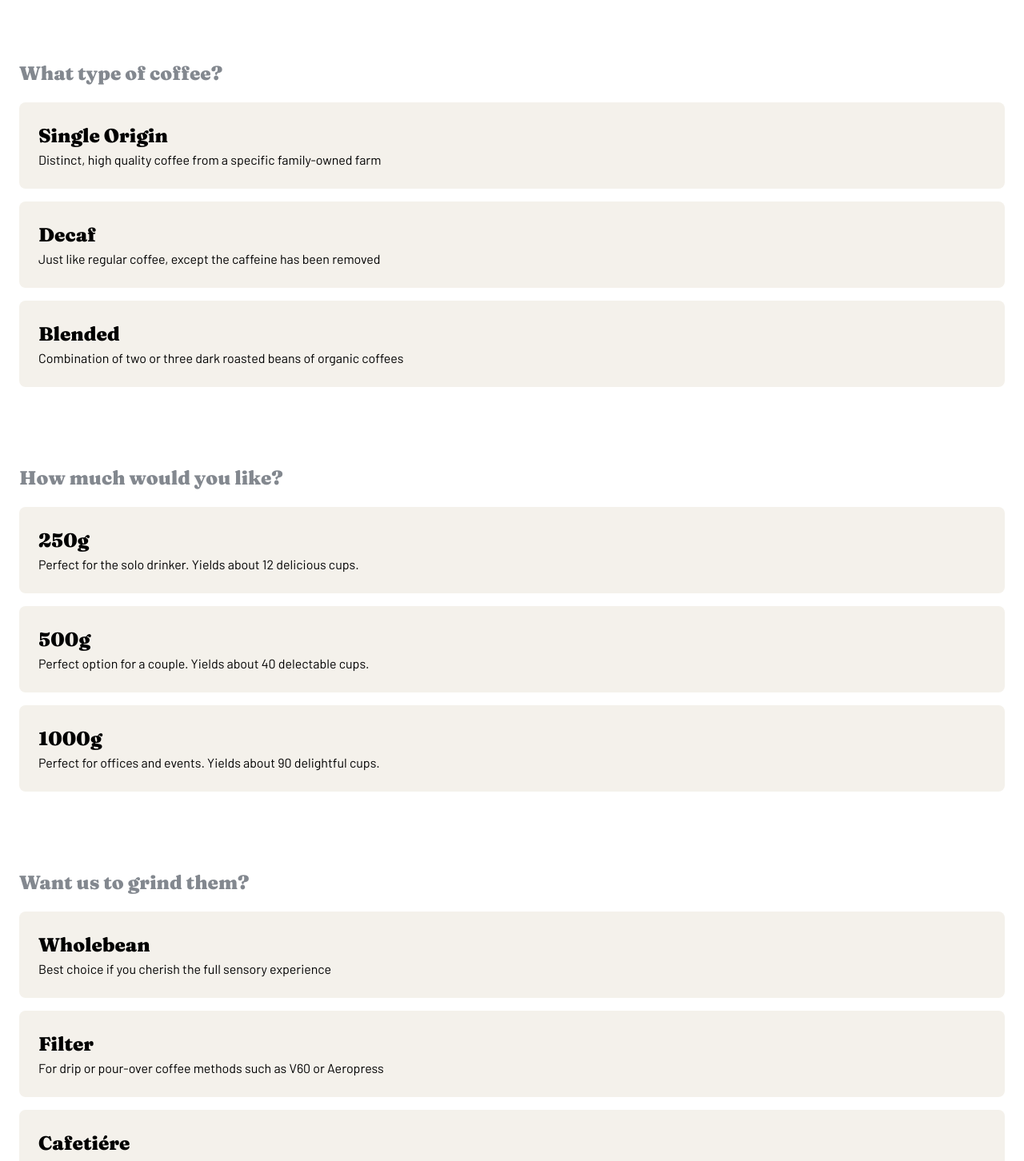
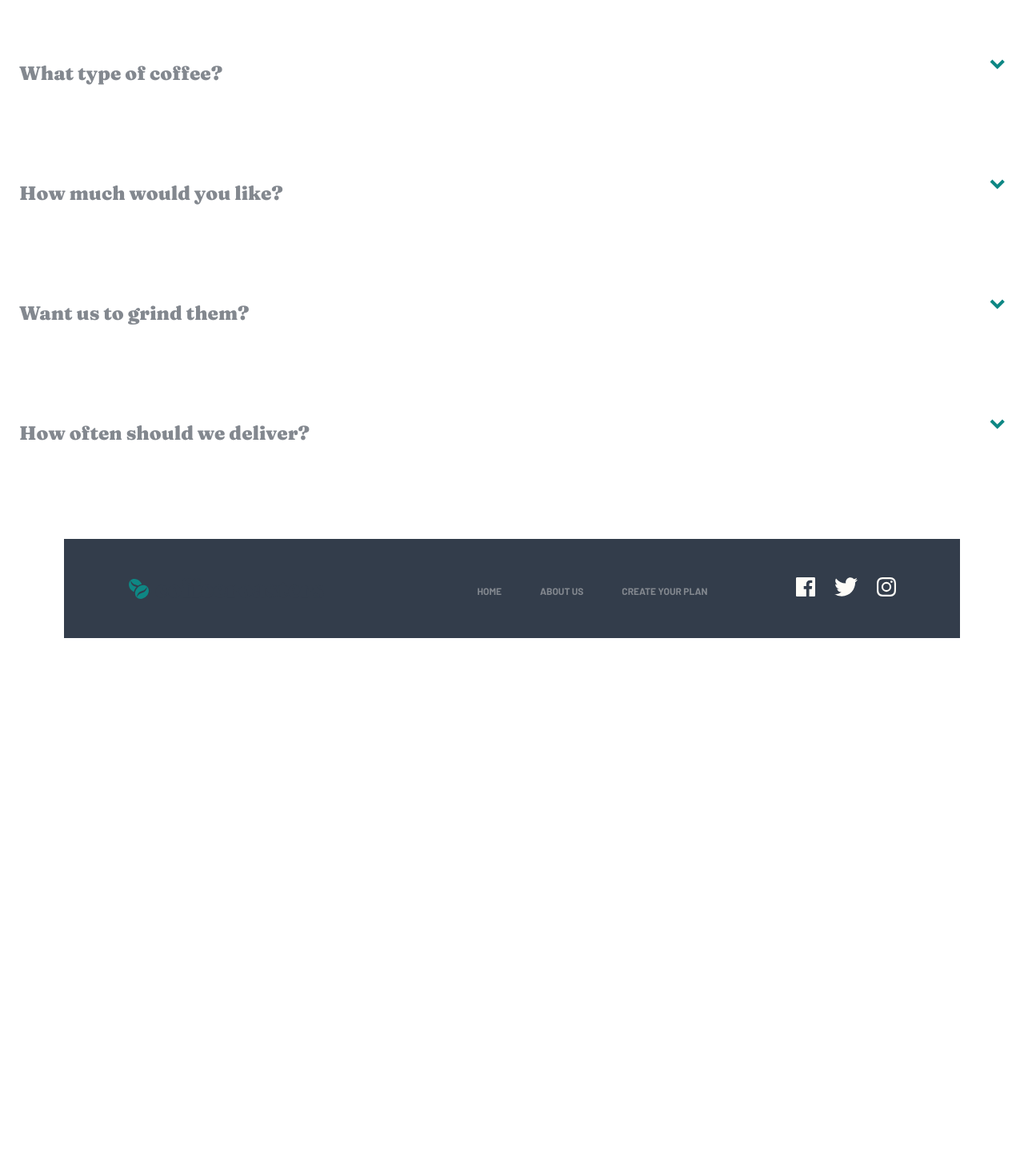
Before and after one commit to AnnaKus5/CoffeeRoasters, a React (Vite) app: page /subscription in a window 1280 px wide. Shown: the part 1260-2712 px from the top of the page at 80% size. After the commit the page ends 2106 px from the top, so only its background shows below. Built offline with nearby package versions, Linux system fonts and the light colour scheme.

Commit message:
Add select preferences functionality

```diff
--- a/src/components/SelectBox.jsx
+++ b/src/components/SelectBox.jsx
@@ -1,8 +1,22 @@
-export default function SelectBox ({header, description}) {
+export default function SelectBox ({header, description, active, id, setSelectOptionsState}) {
+
+    function handleClick(e) {
+        const id = e.target.getAttribute("data-id")
+        setSelectOptionsState(() => {
+            const newState = {
+                1: false,
+                2: false,
+                3: false
+            }
+            newState[id] = true
+            return newState
+        })
+    }
+
     return (
-        <div className="mb-4 px-6 py-6 bg-lightGrey rounded-lg">
-            <h3 className="font-serif text-lg">{header}</h3>
-            <p>{description}</p>
+        <div onClick={(e) => handleClick(e)} data-id={id} className={`mb-4 px-6 py-6 rounded-lg ${active ? '' : 'hover:bg-paleOrange'} ${active ? 'bg-darkCyan' : 'bg-lightGrey'}`}>
+            <h3 data-id={id} className="font-serif text-lg">{header}</h3>
+            <p data-id={id}>{description}</p>
         </div>
     )
 }
--- a/src/components/SelectSection.jsx
+++ b/src/components/SelectSection.jsx
@@ -1,20 +1,40 @@
+import { useState } from "react"
 import SelectBox from "./SelectBox"
 
-export default function SelectSection ({name, active, header, options}) {
+export default function SelectSection ({name, active, header, options, setActiveSelection}) {
+
+    const [selectOptionsState, setSelectOptionsState] = useState({
+        1: false,
+        2: false,
+        3: false
+    })
+
+
+    function handleActiveSelect() {
+        setActiveSelection(prev => {
+            return {
+                ...prev,
+                [name]: !prev[name]
+            }
+        })
+    }
+
+    const arrow = (<svg onClick={handleActiveSelect} width="19" height="13" xmlns="http://www.w3.org/2000/svg"><path d="M15.949.586l2.828 2.828-9.096 9.096L.586 3.414 3.414.586l6.267 6.267z" fill="#0E8784" fillRule="nonzero"/></svg>)
+    const reverseArrow = (<svg onClick={handleActiveSelect} width="19" height="13" className="block, rotate-180"  xmlns="http://www.w3.org/2000/svg"><path d="M15.949.586l2.828 2.828-9.096 9.096L.586 3.414 3.414.586l6.267 6.267z" fill="#0E8784" fillRule="nonzero"/></svg>)
 
     const content = options.map(box => {
         return (
-            <SelectBox key={box.name} header={box.header} description={box.description} />
+            <SelectBox key={box.header} header={box.header} description={box.description} id={box.id} setSelectOptionsState={setSelectOptionsState} active={selectOptionsState[box.id]} />
         )
     })
 
     return (
         <div className="mx-6 mb-24">
-            <div className="flex">
+            <div className="flex justify-between">
             <h2 className="mb-[18px] font-serif text-grey text-lg">{header}</h2>
-            {active ? <img src="../../public/images/plan/desktop/icon-arrow.svg" /> : <img />}
+            {active ? reverseArrow : arrow}
             </div>
-            {content}
+            {active ? content : ""}
         </div>
     )
 }
--- a/src/components/SubscriptionConfiguration.jsx
+++ b/src/components/SubscriptionConfiguration.jsx
@@ -1,23 +1,28 @@
+import { useState } from "react"
 import SelectSection from "./SelectSection"
 import SubscriptionHero from "./SubscriptionHero"
 
 export default function SubscriptionConfiguration() {
 
-    const userState = {
+    const [userPreferences, setUserPreferences] = useState(
+        {
             preferences: "",
             bean: "",
             quantity: "",
             grind: "",
             deliveries: ""
         }
+    )
 
-    const activeSelection = {
+    const [activeSelection, setActiveSelection] = useState(
+        {
             preferences: true,
             bean: false,
             quantity: false,
             grind: false,
             deliveries: false
         }
+    )
 
     const content = [
         {
@@ -25,9 +30,9 @@ export default function SubscriptionConfiguration() {
             active: activeSelection.preferences,
             header: "How do you drink your coffee?",
             options: [
-                { header: "Capsule", description: "Compatible with Nespresso systems and similar brewers" },
-                { header: "Filter", description: "For pour over or drip methods like Aeropress, Chemex, and V60" },
-                { header: "Espresso", description: "Dense and finely ground beans for an intense, flavorful experience" }
+                { id: 1, header: "Capsule", description: "Compatible with Nespresso systems and similar brewers" },
+                { id: 2, header: "Filter", description: "For pour over or drip methods like Aeropress, Chemex, and V60" },
+                { id: 3, header: "Espresso", description: "Dense and finely ground beans for an intense, flavorful experience" }
             ]
         },
         {
@@ -35,42 +40,46 @@ export default function SubscriptionConfiguration() {
             active: activeSelection.bean,
             header: "What type of coffee?",
             options: [
-                { header: "Single Origin", description: "Distinct, high quality coffee from a specific family-owned farm" },
-                { header: "Decaf", description: "Just like regular coffee, except the caffeine has been removed" },
-                { header: "Blended", description: "Combination of two or three dark roasted beans of organic coffees" }
-            ]        },
+                { id: 1, header: "Single Origin", description: "Distinct, high quality coffee from a specific family-owned farm" },
+                { id: 2, header: "Decaf", description: "Just like regular coffee, except the caffeine has been removed" },
+                { id: 3, header: "Blended", description: "Combination of two or three dark roasted beans of organic coffees" }
+            ]
+        },
         {
             name: "quantity",
             active: activeSelection.quantity,
             header: "How much would you like?",
             options: [
-                { header: "250g", description: "Perfect for the solo drinker. Yields about 12 delicious cups." },
-                { header: "500g", description: "Perfect option for a couple. Yields about 40 delectable cups." },
-                { header: "1000g", description: "Perfect for offices and events. Yields about 90 delightful cups." }
-            ]        },
+                { id: 1, header: "250g", description: "Perfect for the solo drinker. Yields about 12 delicious cups." },
+                { id: 2, header: "500g", description: "Perfect option for a couple. Yields about 40 delectable cups." },
+                { id: 3, header: "1000g", description: "Perfect for offices and events. Yields about 90 delightful cups." }
+            ]
+        },
         {
             name: "grind",
             active: activeSelection.grind,
             header: "Want us to grind them?",
             options: [
-                { header: "Wholebean", description: "Best choice if you cherish the full sensory experience" },
-                { header: "Filter", description: "For drip or pour-over coffee methods such as V60 or Aeropress" },
-                { header: "Cafetiére", description: "Course ground beans specially suited for french press coffee" }
-            ]        },
+                { id: 1, header: "Wholebean", description: "Best choice if you cherish the full sensory experience" },
+                { id: 2, header: "Filter", description: "For drip or pour-over coffee methods such as V60 or Aeropress" },
+                { id: 3, header: "Cafetiére", description: "Course ground beans specially suited for french press coffee" }
+            ]
+        },
         {
             name: "deliveries",
             active: activeSelection.deliveries,
             header: "How often should we deliver?",
             options: [
-                { header: "Every week", description: "$7.20 per shipment. Includes free first-class shipping." },
-                { header: "Every 2 weeks", description: "$9.60 per shipment. Includes free priority shipping." },
-                { header: "Every month", description: "$12.00 per shipment. Includes free priority shipping." }
-            ]        }
+                { id: 1, header: "Every week", description: "$7.20 per shipment. Includes free first-class shipping." },
+                { id: 2, header: "Every 2 weeks", description: "$9.60 per shipment. Includes free priority shipping." },
+                { id: 3, header: "Every month", description: "$12.00 per shipment. Includes free priority shipping." }
+            ]
+        }
     ]
 
     const selectElements = content.map(step => {
         return (
-            <SelectSection key={step.name} name={step.name} active={step.active} header={step.header} options={step.options} />
+            <SelectSection key={step.name} name={step.name} active={step.active} header={step.header} options={step.options} id={step.id} setActiveSelection={setActiveSelection} />
         )
     })
 
```
Lines whose indentation alone changed are shown as unchanged.
